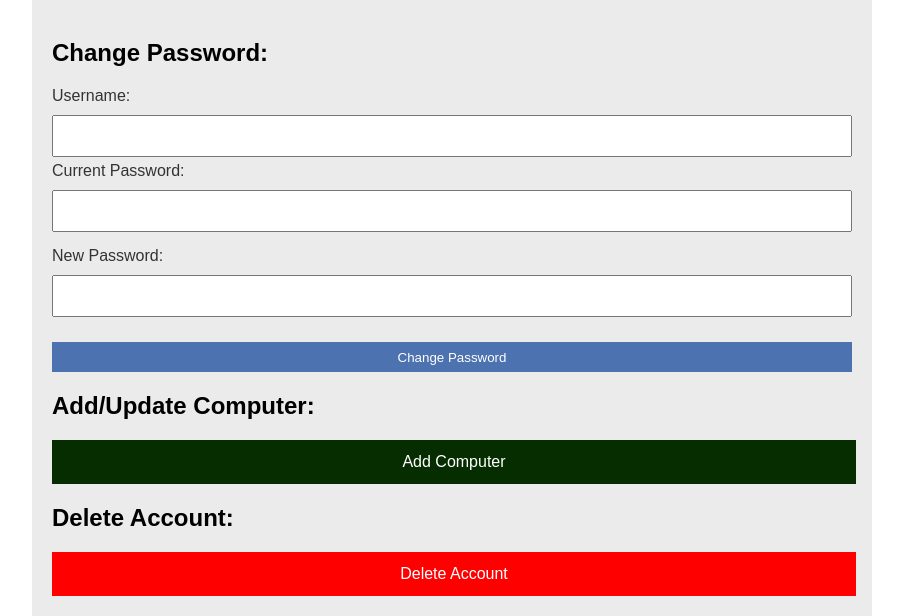
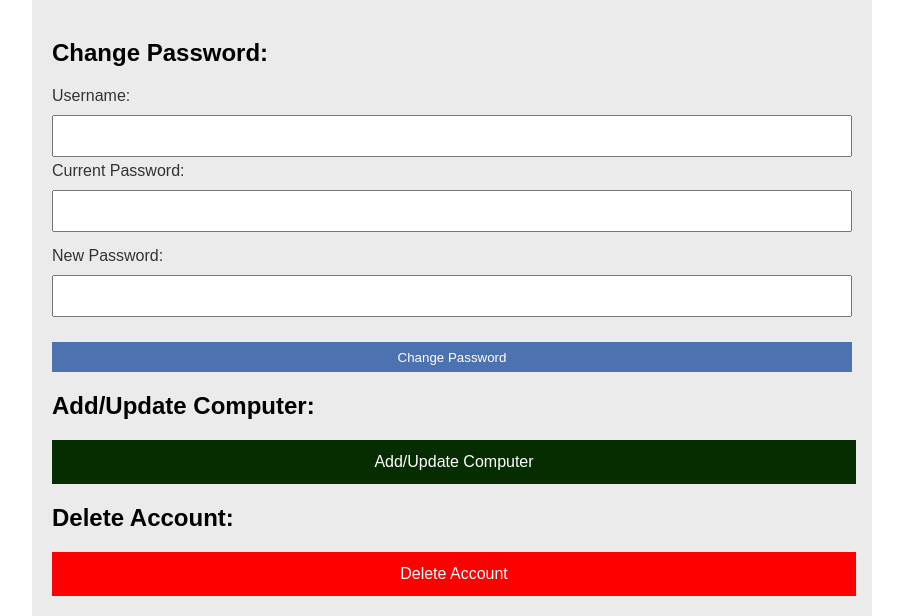
Before and after one commit to cs411-alawini/su23-cs411-team002-juicyfruit, a Flask app: page /accountinfo in a window 1280 px wide. Shown: the part 208-824 px from the top of the page, without its empty margins (188-1091 px from the left). Run offline with Flask 3, Linux system fonts and the light colour scheme.

Commit message:
Final quick changes

```diff
--- a/templates/accountinfo.html
+++ b/templates/accountinfo.html
@@ -31,7 +31,7 @@
 
         </form>
         <h2>Add/Update Computer:</h2>
-        <a class="add-computer-button" href="/addcomp">Add Computer</a>
+        <a class="add-computer-button" href="/addcomp">Add/Update Computer</a>
         <h2>Delete Account:</h2>
         <a class="delete-account" href="/deleteaccount">Delete Account</a>
     </div>
--- a/templates/addcomp.html
+++ b/templates/addcomp.html
@@ -13,7 +13,7 @@
         <h1>Steam GameBuddy</h1>
     </div>
     <div class="main-box">
-        <h2>Add Computer:</h2>
+        <h2>Add/Update Computer:</h2>
         <form method="POST" action="/addcomp">
             <label for="operating_system">Select an operating system</label>
             <select id="operating_system" name="operating_system">
```
